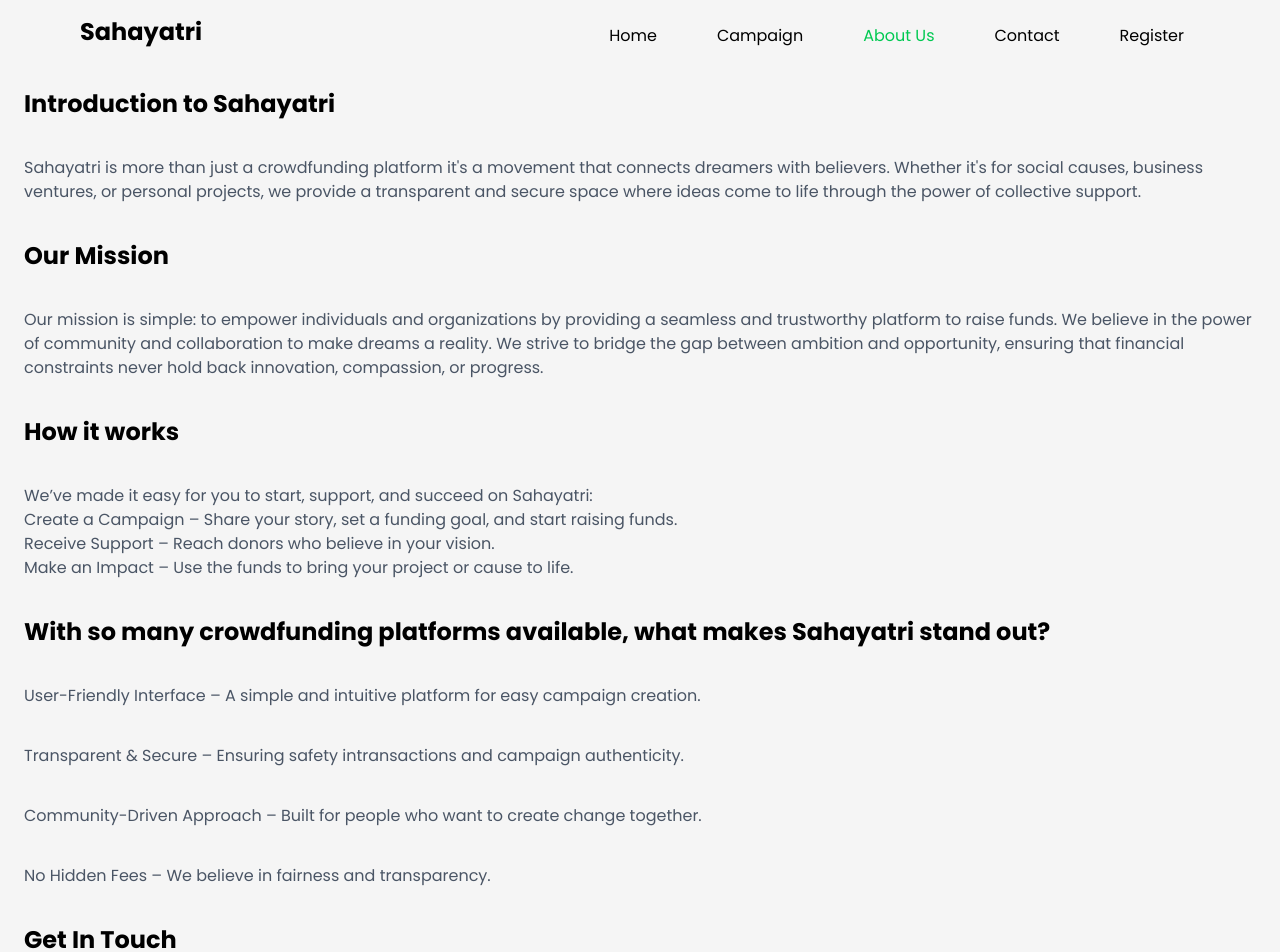
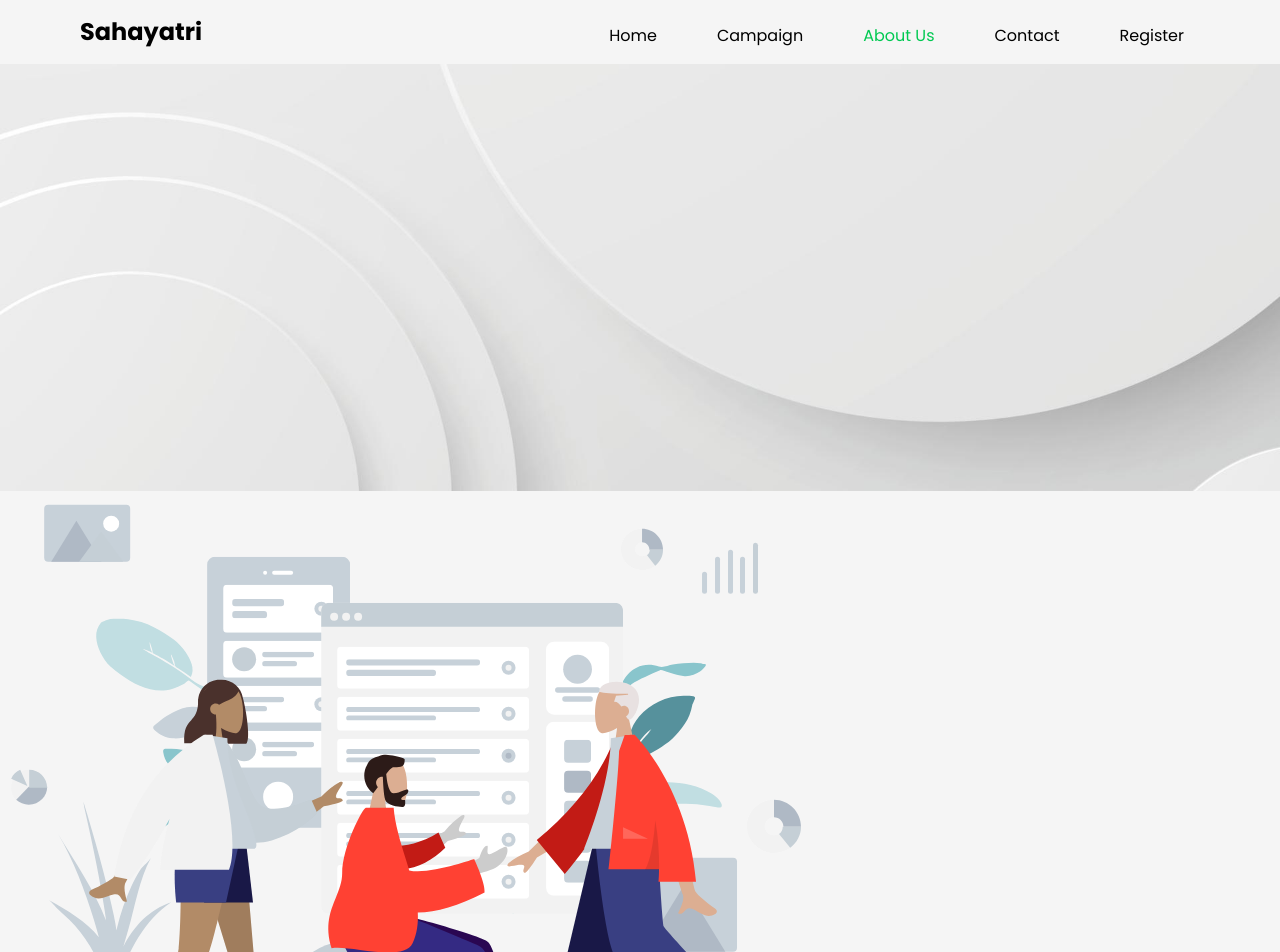
Before and after one commit to DrishyaShrestha09/Sahayatri, a React (Vite) app in the folder client/: page /about_us in a window 1280 px wide. Shown: the top 952 px of the page. Built offline with nearby package versions, Linux system fonts and the light colour scheme.

Commit message:
added images

```diff
--- a/client/src/pages/about_us.jsx
+++ b/client/src/pages/about_us.jsx
@@ -1,10 +1,15 @@
 import Footer from "../components/Footer";
 import "../index.css";
 import { Link } from "react-router-dom";
+import bg from "../assets/bg.jpg";
+import peoples from "../assets/peoples.svg"
+
 const About_us = () => {
   return (
     <div className="main">
       <div className="into ">
+        <img src={bg} alt="img" />
+        <img src={peoples} alt="img" />
         <h1 className="m-3 p-3 flex text-black font-bold text-2xl">
           Introduction to Sahayatri
         </h1>
@@ -33,21 +38,12 @@ const About_us = () => {
         <h1 className="m-3 p-3 flex text-black font-bold text-2xl">
           How it works
         </h1>
-        <p className="text-gray-600 m-3 p-3">
-          We’ve made it easy for you to start, support, and succeed on
-          Sahayatri:
-          <ul>
-            <li>
-              Create a Campaign – Share your story, set a funding goal, and
-              start raising funds.
-            </li>
+        <p className="text-gray-600 mx-3 p-3"> We’ve made it easy for you to start, support, and succeed on Sahayatri :</p>
+          <ul className="text-gray-600 m-2 p-3 flex flex-col gap-6">
+            <li className=""> Create a Campaign – Share your story, set a funding goal, and start raising funds.</li>
             <li>Receive Support – Reach donors who believe in your vision.</li>
-            <li>
-              Make an Impact – Use the funds to bring your project or cause to
-              life.
-            </li>
+            <li> Make an Impact – Use the funds to bring your project or cause to life.</li>
           </ul>
-        </p>
       </div>
       <div className="choose">
         <h1 className="m-3 p-3 flex text-black font-bold text-2xl">
```
Also changed, not shown: client/src/assets/bg.jpg (added), client/src/assets/peoples.svg (added).
